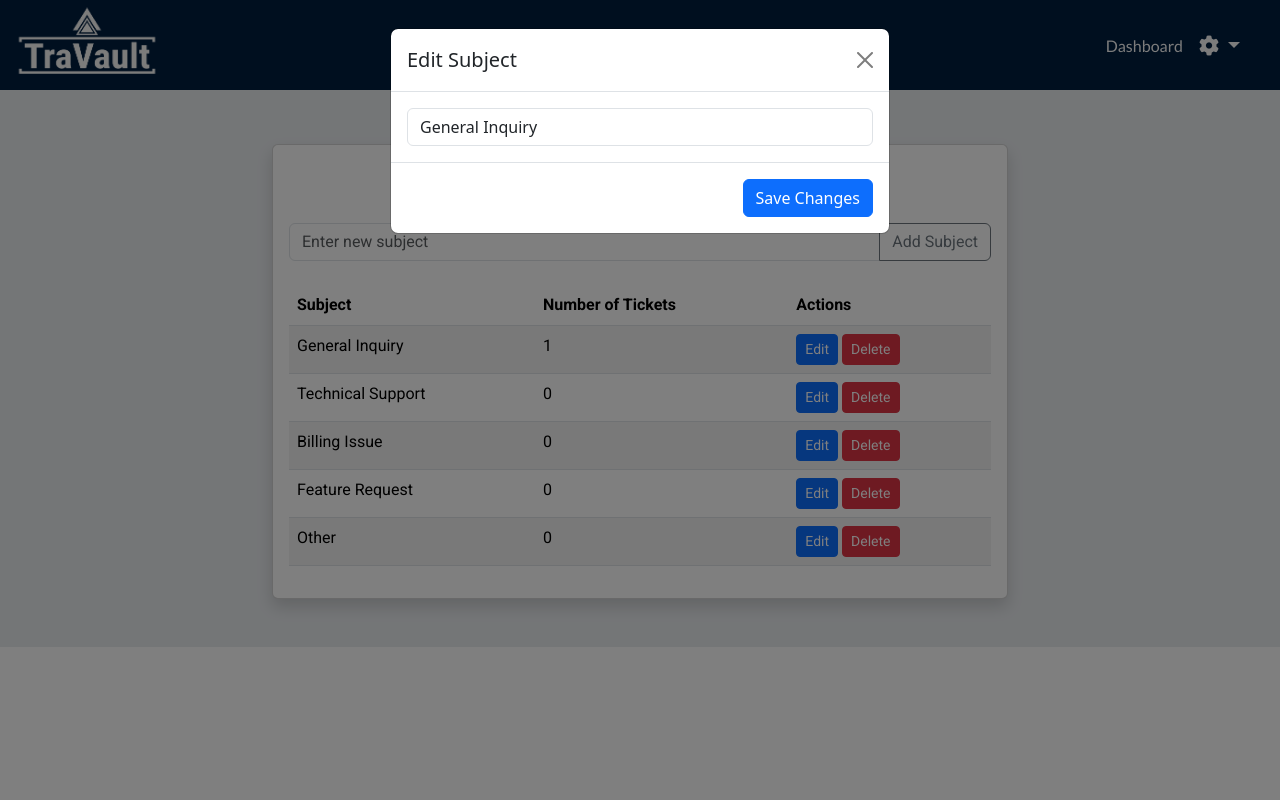
After one commit to Ty-Thetravelguy/travault-v2-mp4, a Django app: page /tickets/manage-subjects/ in a window 1280 px wide, after a click on "Edit". The commit adds this page. Run offline with Django 5.2, Linux system fonts and the light colour scheme; a user stored in the database is signed in; data comes from the database, SQL or seed files in the repository; tables that the repository leaves empty hold one stand-in row (values such as "Sample post"); parts of the project's set-up code (start-up, migrations or seed data) failed here and were passed over; some libraries are stand-ins or nearby versions.

Commit message:
Added manage subject htmll and funtionaily

```diff
--- /dev/null
+++ b/travault_crm/tickets/static/tickets/js/manage_subjects.js
@@ -0,0 +1,113 @@
+document.addEventListener('DOMContentLoaded', function() {
+    const addNewSubjectButton = document.getElementById('addNewSubjectButton');
+    const newSubjectInput = document.getElementById('newSubjectInput');
+    const editSubjectModal = document.getElementById('editSubjectModal');
+    const editSubjectInput = document.getElementById('editSubjectInput');
+    const saveSubjectChangesButton = document.getElementById('saveSubjectChangesButton');
+    const confirmDeleteModal = document.getElementById('confirmDeleteModal');
+    const confirmDeleteButton = document.getElementById('confirmDeleteButton');
+    let currentSubjectId = null;
+
+    // Add new subject
+    addNewSubjectButton.addEventListener('click', function() {
+        const newSubject = newSubjectInput.value.trim();
+        if (newSubject) {
+            fetch('/tickets/create-ticket-subject/', {
+                method: 'POST',
+                headers: {
+                    'Content-Type': 'application/x-www-form-urlencoded',
+                    'X-CSRFToken': document.querySelector('[name=csrfmiddlewaretoken]').value
+                },
+                body: `subject=${encodeURIComponent(newSubject)}`
+            })
+            .then(response => response.json())
+            .then(data => {
+                if (data.created) {
+                    alert(`New subject '${data.subject}' added successfully!`);
+                    location.reload(); // Reload the page to update the list
+                } else {
+                    alert(`Subject '${data.subject}' already exists.`);
+                }
+            })
+            .catch(error => console.error('Error adding subject:', error));
+        }
+    });
+
+    // Open edit modal
+    editSubjectModal.addEventListener('show.bs.modal', function(event) {
+        const button = event.relatedTarget;
+        currentSubjectId = button.getAttribute('data-subject-id');
+        const subjectName = button.getAttribute('data-subject-name');
+        editSubjectInput.value = subjectName;
+    });
+
+    // Save changes to subject
+    saveSubjectChangesButton.addEventListener('click', function() {
+        const updatedSubject = editSubjectInput.value.trim();
+        if (updatedSubject && currentSubjectId) {
+            fetch(`/tickets/update-subject/${currentSubjectId}/`, {
+                method: 'POST',
+                headers: {
+                    'Content-Type': 'application/x-www-form-urlencoded',
+                    'X-CSRFToken': document.querySelector('[name=csrfmiddlewaretoken]').value
+                },
+                body: `subject=${encodeURIComponent(updatedSubject)}`
+            })
+            .then(response => response.json())
+            .then(data => {
+                if (data.success) {
+                    alert('Subject updated successfully!');
+                    location.reload(); // Reload the page to update the list
+                } else {
+                    alert('Error updating subject.');
+                }
+            })
+            .catch(error => console.error('Error updating subject:', error));
+        }
+    });
+
+    // Confirm delete subject
+    confirmDeleteButton.addEventListener('click', function() {
+        console.log('Confirm delete button clicked');
+        console.log('Current subject ID:', currentSubjectId);
+        if (currentSubjectId) {
+            // Get the CSRF token from within the modal
+            const csrfToken = confirmDeleteModal.querySelector('[name=csrfmiddlewaretoken]');
+
+            if (!csrfToken) {
+                console.error('CSRF token not found in the modal');
+                return;
+            }
+
+            fetch(`/tickets/delete-subject/${currentSubjectId}/`, {
+                method: 'POST',
+                headers: {
+                    'Content-Type': 'application/x-www-form-urlencoded',
+                    'X-CSRFToken': csrfToken.value
+                }
+            })
+            .then(response => response.json())
+            .then(data => {
+                if (data.success) {
+                    alert('Subject deleted successfully!');
+                    location.reload(); // Reload the page to update the list
+                } else {
+                    alert('Error deleting subject.');
+                }
+            })
+            .catch(error => {
+                console.error('Error deleting subject:', error);
+                alert('An error occurred while deleting the subject.');
+            });
+        } else {
+            console.error('No subject ID provided');
+        }
+    });
+
+    // Open confirm delete modal
+    confirmDeleteModal.addEventListener('show.bs.modal', function(event) {
+        const button = event.relatedTarget;
+        currentSubjectId = button.getAttribute('data-subject-id');
+        console.log('Preparing to delete subject with ID:', currentSubjectId);
+    });
+});
--- /dev/null
+++ b/travault_crm/tickets/templates/tickets/manage_subjects.html
@@ -0,0 +1,101 @@
+{% extends "base.html" %}
+{% load static %}
+
+{% block content %}
+<section id="manage-subjects" class="bg-gray-200">
+    <div class="container top-padding roboto">
+        <div class="row justify-content-center py-5">
+            <div class="col-md-8">
+                <div class="card shadow">
+                    <div class="card-body">
+                        <h2 class="card-title text-center mb-4">Manage Subjects</h2>
+
+                        <!-- Add Subject Form -->
+                        <div class="mb-4">
+                            <div class="input-group">
+                                <input type="text" id="newSubjectInput" class="form-control"
+                                    placeholder="Enter new subject">
+                                <button class="btn btn-outline-secondary" id="addNewSubjectButton">Add Subject</button>
+                            </div>
+                        </div>
+
+                        <!-- Subjects Table -->
+                        <table class="table table-striped">
+                            <thead>
+                                <tr>
+                                    <th>Subject</th>
+                                    <th>Number of Tickets</th>
+                                    <th>Actions</th>
+                                </tr>
+                            </thead>
+                            <tbody>
+                                {% for subject in subjects %}
+                                <tr>
+                                    <td>{{ subject.subject }}</td>
+                                    <td>{{ subject.ticket_count }}</td>
+                                    <td>
+                                        <button class="btn btn-primary btn-sm" data-bs-toggle="modal"
+                                            data-bs-target="#editSubjectModal" data-subject-id="{{ subject.id }}"
+                                            data-subject-name="{{ subject.subject }}">Edit</button>
+                                        <button class="btn btn-danger btn-sm" data-bs-toggle="modal"
+                                            data-bs-target="#confirmDeleteModal"
+                                            data-subject-id="{{ subject.id }}">Delete</button>
+                                    </td>
+                                </tr>
+                                {% empty %}
+                                <tr>
+                                    <td colspan="3" class="text-center">No subjects found.</td>
+                                </tr>
+                                {% endfor %}
+                            </tbody>
+                        </table>
+                    </div>
+                </div>
+            </div>
+        </div>
+    </div>
+</section>
+
+<!-- Edit Subject Modal -->
+<div class="modal fade" id="editSubjectModal" tabindex="-1" aria-labelledby="editSubjectModalLabel" aria-hidden="true">
+    <div class="modal-dialog">
+        <div class="modal-content">
+            <div class="modal-header">
+                <h5 class="modal-title" id="editSubjectModalLabel">Edit Subject</h5>
+                <button type="button" class="btn-close" data-bs-dismiss="modal" aria-label="Close"></button>
+            </div>
+            <div class="modal-body">
+                <input type="text" id="editSubjectInput" class="form-control" placeholder="Edit subject name">
+            </div>
+            <div class="modal-footer">
+                <button type="button" class="btn btn-primary" id="saveSubjectChangesButton">Save Changes</button>
+            </div>
+        </div>
+    </div>
+</div>
+
+<!-- Confirm Delete Modal -->
+<div class="modal fade" id="confirmDeleteModal" tabindex="-1" aria-labelledby="confirmDeleteModalLabel"
+    aria-hidden="true">
+    <div class="modal-dialog">
+        <div class="modal-content">
+            {% csrf_token %}
+            <div class="modal-header">
+                <h5 class="modal-title" id="confirmDeleteModalLabel">Confirm Delete</h5>
+                <button type="button" class="btn-close" data-bs-dismiss="modal" aria-label="Close"></button>
+            </div>
+            <div class="modal-body">
+                Are you sure you want to delete this subject?
+            </div>
+            <div class="modal-footer">
+                <button type="button" class="btn btn-secondary" data-bs-dismiss="modal">Cancel</button>
+                <button type="button" class="btn btn-danger" id="confirmDeleteButton">Delete</button>
+            </div>
+        </div>
+    </div>
+</div>
+{% endblock %}
+
+{% block postload_js %}
+<script src="{% static 'tickets/js/manage_subjects.js' %}"></script>
+{% endblock %}
--- a/travault_crm/tickets/urls.py
+++ b/travault_crm/tickets/urls.py
@@ -12,6 +12,8 @@ urlpatterns = [
     path('create-ticket-subject/', views.create_ticket_subject, name='create-ticket-subject'),
     path('view/', views.view_tickets, name='view_tickets'),  # View tickets page
     path('preview-email/<int:ticket_id>/', views.preview_ticket_email, name='preview_ticket_email'),
-
+    path('manage-subjects/', views.manage_subjects, name='manage_subjects'),
+    path('update-subject/<int:subject_id>/', views.update_subject, name='update_subject'),
+    path('delete-subject/<int:subject_id>/', views.delete_subject, name='delete_subject'),
     # path('category/create/', views.create_category, name='create_category'),  # Create a ticket category
 ]
--- a/travault_crm/tickets/views.py
+++ b/travault_crm/tickets/views.py
@@ -13,7 +13,8 @@ from django.conf import settings
 from django.core.mail import send_mail
 from django.template.loader import render_to_string
 from django.urls import reverse
-
+from .models import TicketSubject
+from django.db.models import Count
 
 
 @login_required
@@ -34,6 +35,11 @@ class TicketSubjectAutocomplete(autocomplete.Select2QuerySetView):
         return qs
 
 ticket_subject_autocomplete = TicketSubjectAutocomplete.as_view()
+
+@login_required
+def manage_subjects(request):
+    subjects = TicketSubject.objects.annotate(ticket_count=Count('ticket'))
+    return render(request, 'tickets/manage_subjects.html', {'subjects': subjects})
 
 @login_required
 def ticket_subject_autocomplete(request):
@@ -61,6 +67,30 @@ def create_ticket_subject(request):
         messages.error(request, "No subject provided. Please enter a subject.")
         return JsonResponse({'error': 'No subject provided'}, status=400)
 
+@login_required
+@require_POST
+def update_subject(request, subject_id):
+    try:
+        subject = TicketSubject.objects.get(id=subject_id)
+        new_subject_name = request.POST.get('subject')
+        if new_subject_name:
+            subject.subject = new_subject_name
+            subject.save()
+            return JsonResponse({'success': True})
+        else:
+            return JsonResponse({'success': False, 'error': 'No subject name provided'}, status=400)
+    except TicketSubject.DoesNotExist:
+        return JsonResponse({'success': False, 'error': 'Subject not found'}, status=404)
+
+@login_required
+@require_POST
+def delete_subject(request, subject_id):
+    try:
+        subject = TicketSubject.objects.get(id=subject_id)
+        subject.delete()
+        return JsonResponse({'success': True})
+    except TicketSubject.DoesNotExist:
+        return JsonResponse({'success': False, 'error': 'Subject not found'}, status=404)
 
 @login_required
 def open_ticket(request, company_id):
```
Also changed, not shown: travault_crm/tickets/static/tickets/js/ticket_js.js (+14 -8 lines), travault_crm/tickets/templates/tickets/view_tickets.html (+29 -25 lines).
